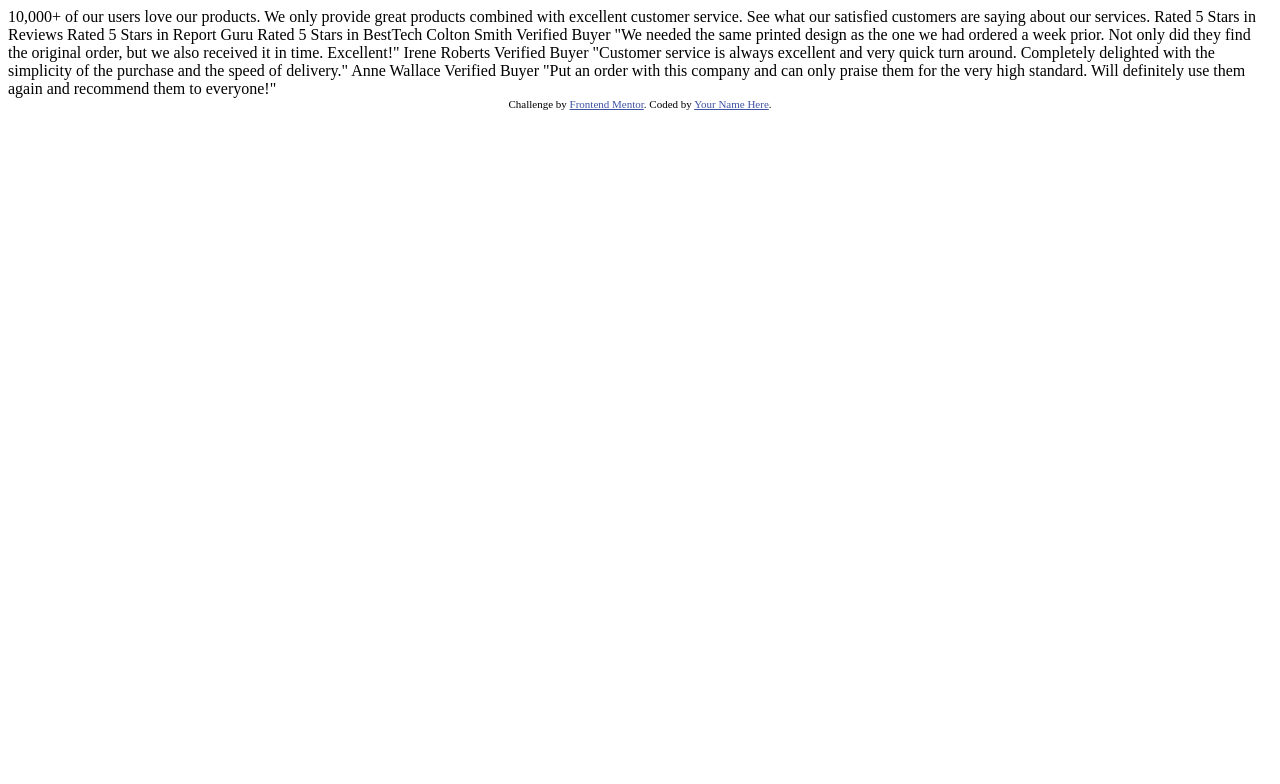
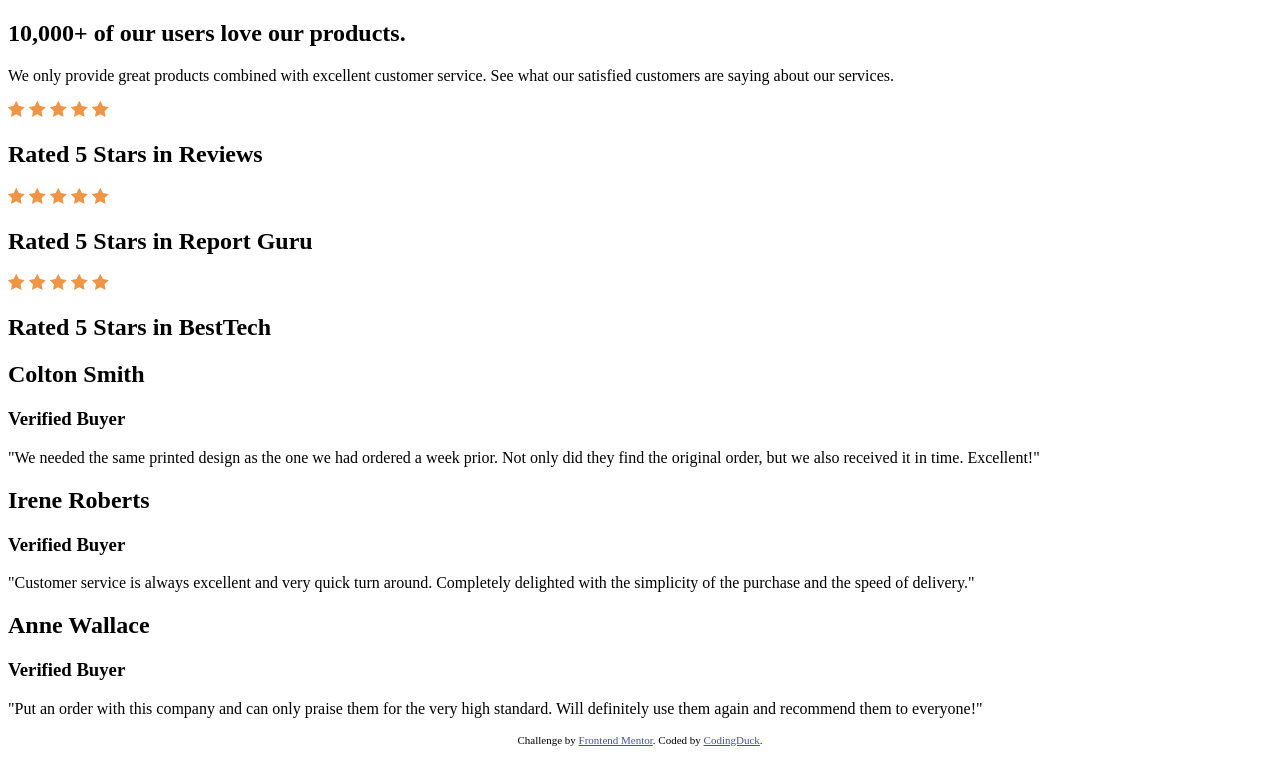
Before and after one commit to KaskaS-O/social-proof-section, a plain HTML site: page index.html in a window 1280 px wide. Drawn offline with Linux system fonts and the light colour scheme.

Commit message:
Create project structure, html sctructure, basic variables, import Spartan font from Google Fonts

```diff
--- a/index.html
+++ b/index.html
@@ -3,59 +3,90 @@
   <head>
     <meta charset="UTF-8" />
     <meta name="viewport" content="width=device-width, initial-scale=1.0" />
-    <!-- displays site properly based on user's device -->
 
-    <link
-      rel="icon"
-      type="image/png"
-      sizes="32x32"
-      href="./images/favicon-32x32.png"
-    />
+    <link rel="icon" type="image/png" sizes="32x32" href="./images/favicon-32x32.png"/>
+    <link rel="preconnect" href="https://fonts.googleapis.com">
+    <link rel="preconnect" href="https://fonts.gstatic.com" crossorigin>
+    <link href="https://fonts.googleapis.com/css2?family=Spartan:wght@400;500;700&display=swap" rel="stylesheet">
+
+    <link rel="stylesheet" href="./css/style.css">
 
     <title>Frontend Mentor | Social proof section</title>
 
-    <!-- Feel free to remove these styles or customise in your own stylesheet 👍 -->
-    <style>
-      .attribution {
-        font-size: 11px;
-        text-align: center;
-      }
-      .attribution a {
-        color: hsl(228, 45%, 44%);
-      }
-    </style>
   </head>
   <body>
-    10,000+ of our users love our products.
+    <div class="grid">
 
-    We only provide great products combined with excellent customer service.
-    See what our satisfied customers are saying about our services.
+      <section class="intro">
+        <h1 class="intro__title">10,000+ of our users love our products.</h1>
 
-    Rated 5 Stars in Reviews
-    Rated 5 Stars in Report Guru
-    Rated 5 Stars in BestTech
+        <p class="intro__txt">We only provide great products combined with excellent customer service. See what our satisfied customers are saying about our services.</p>
+      </section>
 
-    Colton Smith
-    Verified Buyer
-    "We needed the same printed design as the one we had ordered a week prior.
-    Not only did they find the original order, but we also received it in time.
-    Excellent!"
+      <section class="rates">
+        <div class="rates__rate">
+          <div class="rates__stars">
+            <img src="./images/icon-star.svg" alt="star" class="star">
+            <img src="./images/icon-star.svg" alt="star" class="star">
+            <img src="./images/icon-star.svg" alt="star" class="star">
+            <img src="./images/icon-star.svg" alt="star" class="star">
+            <img src="./images/icon-star.svg" alt="star" class="star">
+          </div>
+          <h2 class="rates__title">Rated 5 Stars in Reviews</h2>
+        </div>
 
-    Irene Roberts
-    Verified Buyer
-    "Customer service is always excellent and very quick turn around. Completely
-    delighted with the simplicity of the purchase and the speed of delivery."
+        <div class="rates__rate">
+          <div class="rates__stars">
+            <img src="./images/icon-star.svg" alt="star" class="star">
+            <img src="./images/icon-star.svg" alt="star" class="star">
+            <img src="./images/icon-star.svg" alt="star" class="star">
+            <img src="./images/icon-star.svg" alt="star" class="star">
+            <img src="./images/icon-star.svg" alt="star" class="star">
+          </div>
+          <h2 class="rates__title">Rated 5 Stars in Report Guru</h2>
+        </div>
 
-    Anne Wallace
-    Verified Buyer
-    "Put an order with this company and can only praise them for the very high
-    standard. Will definitely use them again and recommend them to everyone!"
+        <div class="rates__rate">
+          <div class="rates__stars">
+            <img src="./images/icon-star.svg" alt="star" class="star">
+            <img src="./images/icon-star.svg" alt="star" class="star">
+            <img src="./images/icon-star.svg" alt="star" class="star">
+            <img src="./images/icon-star.svg" alt="star" class="star">
+            <img src="./images/icon-star.svg" alt="star" class="star">
+          </div>
+          <h2 class="rates__title">Rated 5 Stars in BestTech</h2>
+        </div>
+      </section>
 
-    <div class="attribution">
-      Challenge by
-      <a href="https://www.frontendmentor.io?ref=challenge" target="_blank"
-        >Frontend Mentor</a
-      >. Coded by <a href="#">Your Name Here</a>.
+      <section class="opinions">
+        <article class="opinions_card">
+          <h2 class="opinons__name">Colton Smith</h2>
+          <h3 class="opinions__decription">Verified Buyer</h3>
+          <p class="opinions_txt">"We needed the same printed design as the one we had ordered a week prior. Not only did they find the original order, but we also received it in time. Excellent!"</p>
+        </article>
+
+        <article class="opinions_card">
+          <h2 class="opinons__name">Irene Roberts</h2>
+          <h3 class="opinions__decription">Verified Buyer</h3>
+          <p class="opinions_txt">"Customer service is always excellent and very quick turn around. Completely delighted with the simplicity of the purchase and the speed of delivery."</p>
+        </article>
+
+        <article class="opinions_card">
+          <h2 class="opinons__name">Anne Wallace</h2>
+          <h3 class="opinions__decription">Verified Buyer</h3>
+          <p class="opinions_txt">"Put an order with this company and can only praise them for the very high standard. Will definitely use them again and recommend them to everyone!"</p>
+        </article>
+      </section>
+
     </div>
+
+    <footer class="footer">
+      <div class="attribution">
+        Challenge by
+        <a href="https://www.frontendmentor.io?ref=challenge" target="_blank"
+          >Frontend Mentor</a
+        >. Coded by <a href="#">CodingDuck</a>.
+      </div>
+  </footer>
   </body>
 </html>
--- /dev/null
+++ b/sass/_base.scss
@@ -0,0 +1,4 @@
+body {
+    font-family: 'Spartan', sans-serif;
+    font-size: 10px;
+}
--- /dev/null
+++ b/sass/_reset.scss
@@ -0,0 +1,5 @@
+* {
+    margin: 0;
+    padding: 0;
+    box-sizing: border-box;
+}
--- /dev/null
+++ b/sass/_variables.scss
@@ -0,0 +1,4 @@
+$magenta-dark: hsl(300, 43%, 22%);
+$magenta-light: hsl(303, 10%, 53%);
+$pink: hsl(333, 80%, 67%);
+$text-light: hsl(300, 24%, 96%);
--- /dev/null
+++ b/sass/style.scss
@@ -0,0 +1,7 @@
+.attribution {
+    font-size: 11px;
+    text-align: center;
+  }
+  .attribution a {
+    color: hsl(228, 45%, 44%);
+  }
```
Also changed, not shown: css/style.css (added), 1 other file.
